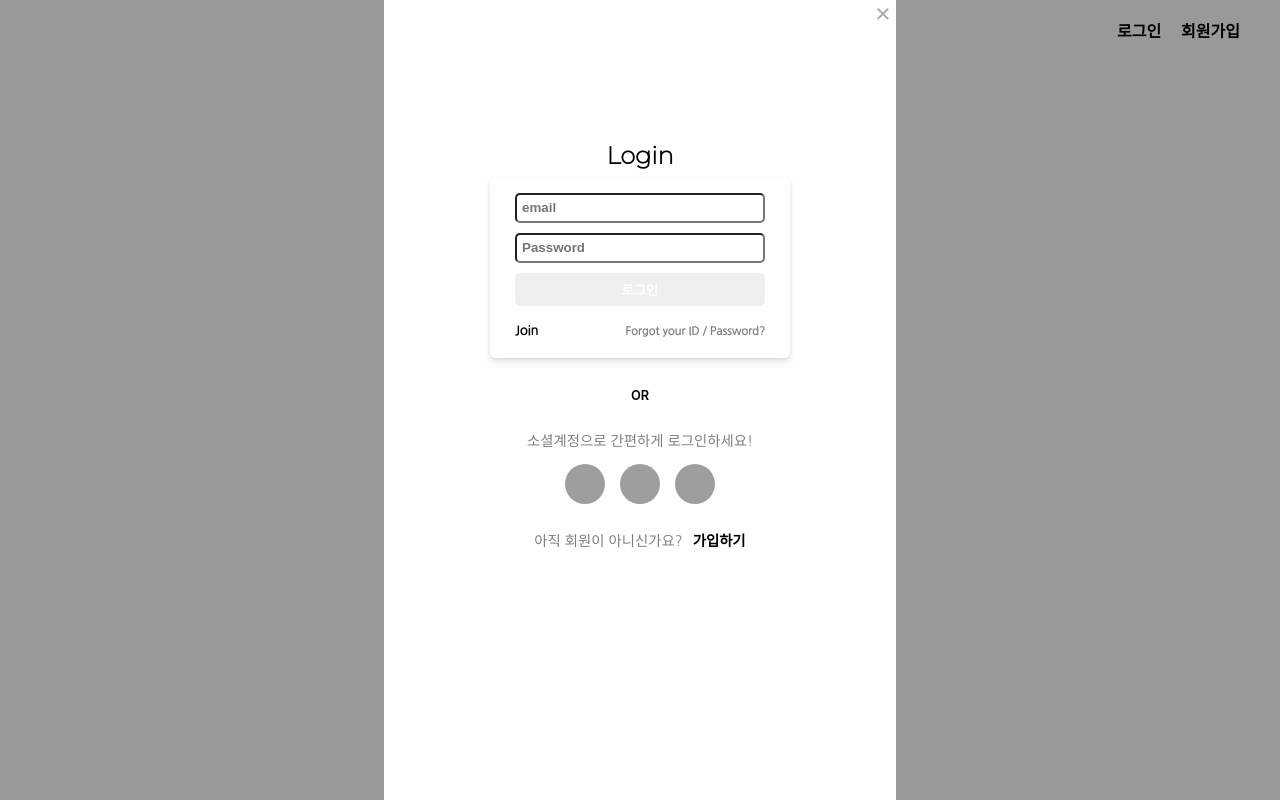
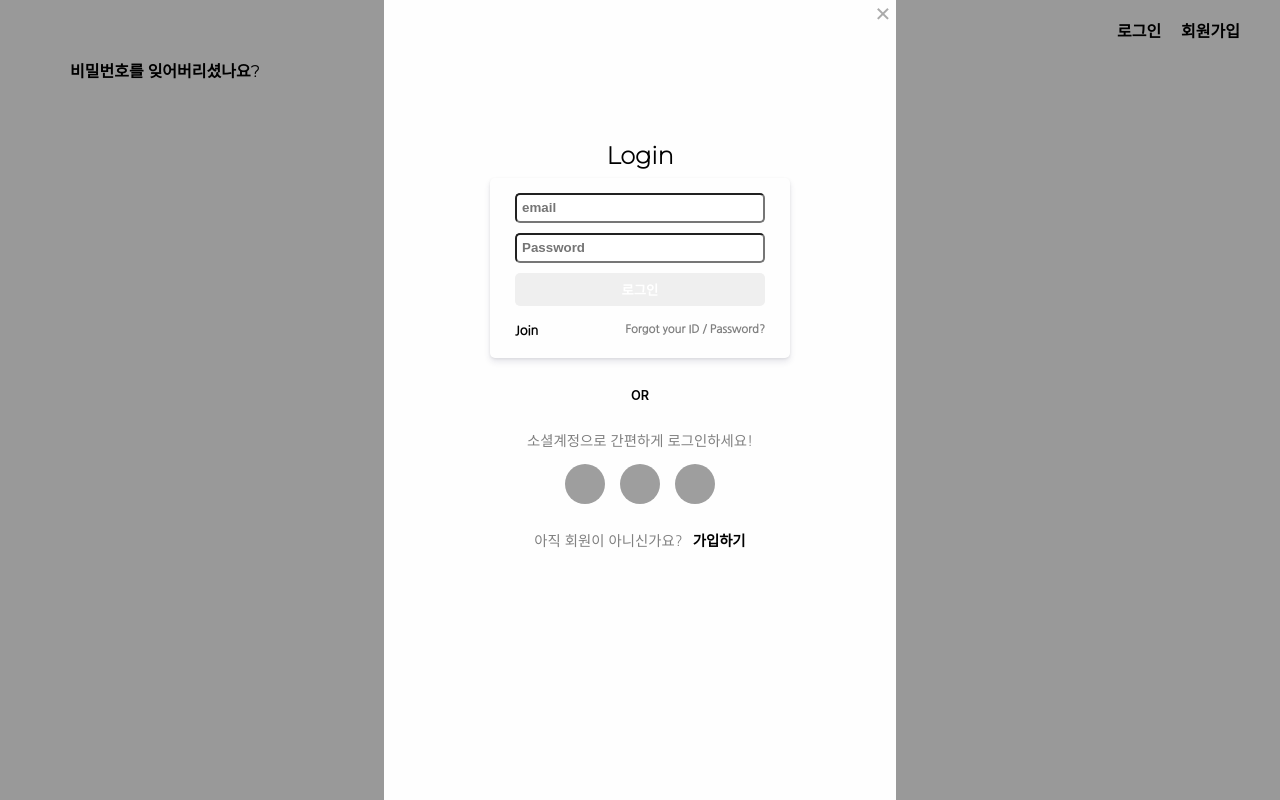
Before and after one commit to zzmin13/Diet-Diary, a React (Create React App) app: page /find in a window 1280 px wide. Both pictures are taken after a click on the item "로그인". Built offline with nearby package versions, Linux system fonts and the light colour scheme; no server answers; grey boxes are pictures that could not be loaded.

Commit message:
비밀번호 찾기 페이지 구현 (초반)

```diff
--- a/src/app.jsx
+++ b/src/app.jsx
@@ -2,6 +2,7 @@ import { BrowserRouter, Route } from "react-router-dom";
 import HomeContainer from "./containers/home_container";
 import Login from "./routes/login/login";
 import Join from "./routes/join/join";
+import Find from "./routes/find/find";
 import MainContainer from "./containers/main_container";
 import RegisterContainer from "./containers/register_contatiner";
 import DiaryContainer from "./containers/diary_container";
@@ -91,6 +92,17 @@ function App({
                     database={database}
                     {...props}
                   />
+                </>
+              );
+            }}
+          />
+          <Route
+            path="/find"
+            exact={true}
+            render={(props) => {
+              return (
+                <>
+                  <Find authService={authService} {...props} />
                 </>
               );
             }}
--- /dev/null
+++ b/src/routes/find/find.jsx
@@ -0,0 +1,12 @@
+import React from "react";
+import styles from "./find.module.css";
+
+const Find = (props) => {
+  return (
+    <div className={styles.container}>
+      <h1>비밀번호를 잊어버리셨나요?</h1>
+    </div>
+  );
+};
+
+export default Find;
--- a/src/routes/login/login.jsx
+++ b/src/routes/login/login.jsx
@@ -1,4 +1,4 @@
-import React, { useEffect, useRef } from "react";
+import React, { useRef } from "react";
 import { Link, useHistory } from "react-router-dom";
 import SocialLogin from "../../components/social_login/social_login";
 import styles from "./login.module.css";
@@ -27,8 +27,13 @@ const Login = (props) => {
     }
     const email = emailRef.current.value;
     const password = passwordRef.current.value;
-
     const response = await authService.emailLogin(email, password);
+  };
+  const goFindPage = () => {
+    if (props.closeModal) {
+      closeModal();
+    }
+    history.push("/find");
   };
   console.log(`login`);
   return (
@@ -64,13 +69,9 @@ const Login = (props) => {
             >
               <span className={styles.join}>Join</span>
             </Link>
-            <Link
-              to={{
-                pathname: "/find",
-              }}
-            >
-              <span className={styles.forgot}>Forgot your ID / Password?</span>
-            </Link>
+            <span onClick={goFindPage} className={styles.forgot}>
+              Forgot your ID / Password?
+            </span>
           </div>
         </form>
         <div className={styles.lineBox}>
--- a/src/routes/login/login.module.css
+++ b/src/routes/login/login.module.css
@@ -43,6 +43,7 @@
   display: flex;
   width: 100%;
   justify-content: space-between;
+  align-items: center;
   margin: 10px 0px;
 }
 .join {
```
Also changed, not shown: src/routes/find/find.module.css (added).
